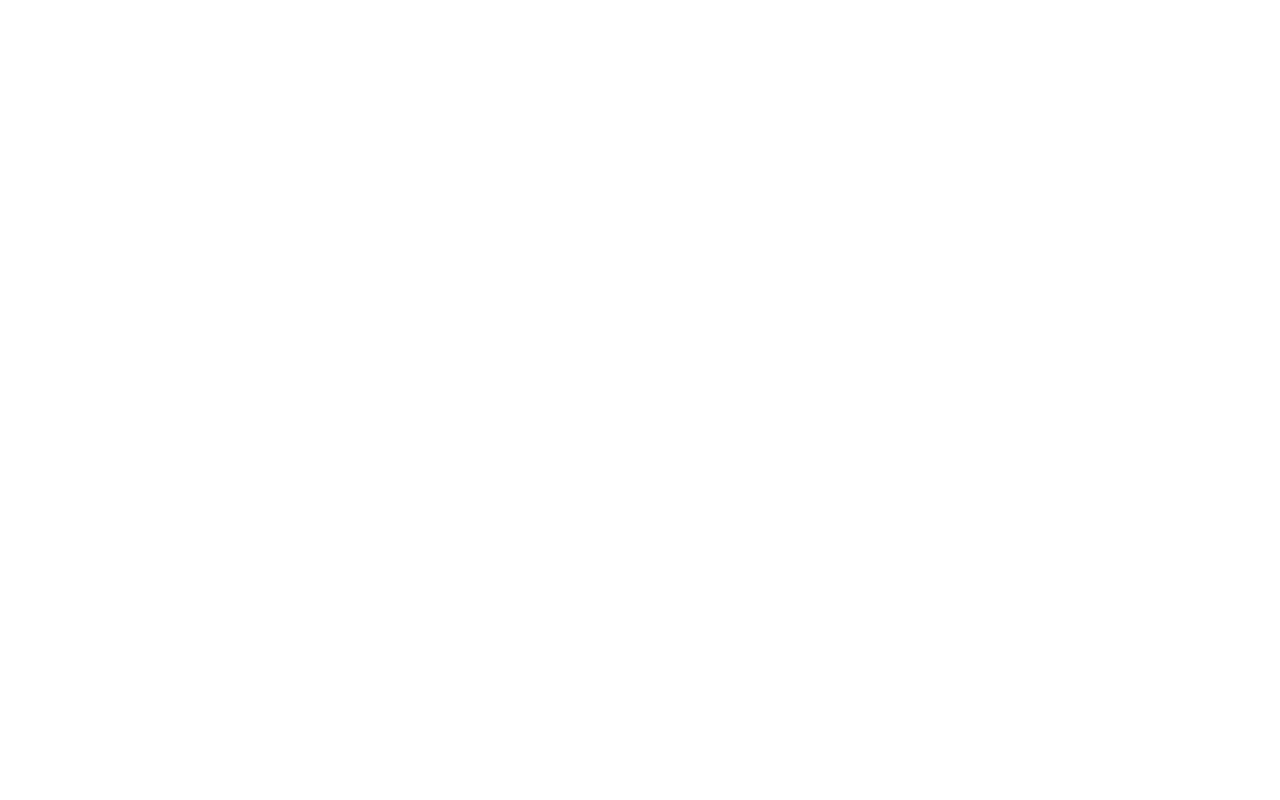
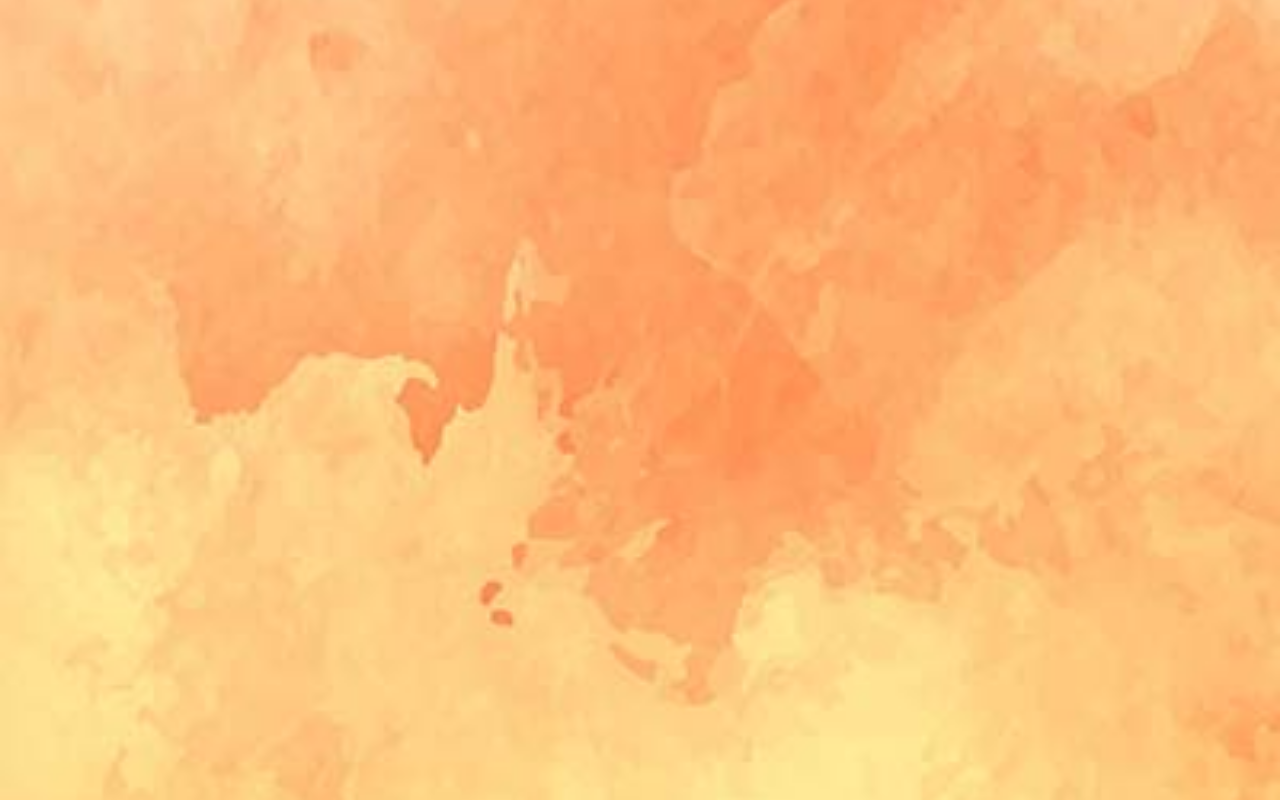
Before and after one commit to samuelod/2D-Breakout, a plain HTML site: page index.html in a window 1280 px wide. Drawn offline with Linux system fonts and the light colour scheme; a web font is replaced by a local one.

Commit message:
set background image

```diff
--- a/styles.css
+++ b/styles.css
@@ -7,5 +7,9 @@
 }
 
 body	{
-	background-image: url(".img/background.jpeg");
+	background-image: url("./img/background.jpeg");
+	background-repeat: no-repeat;
+	height: 100%;
+  background-position: center;
+  background-size: cover;
 }
```
